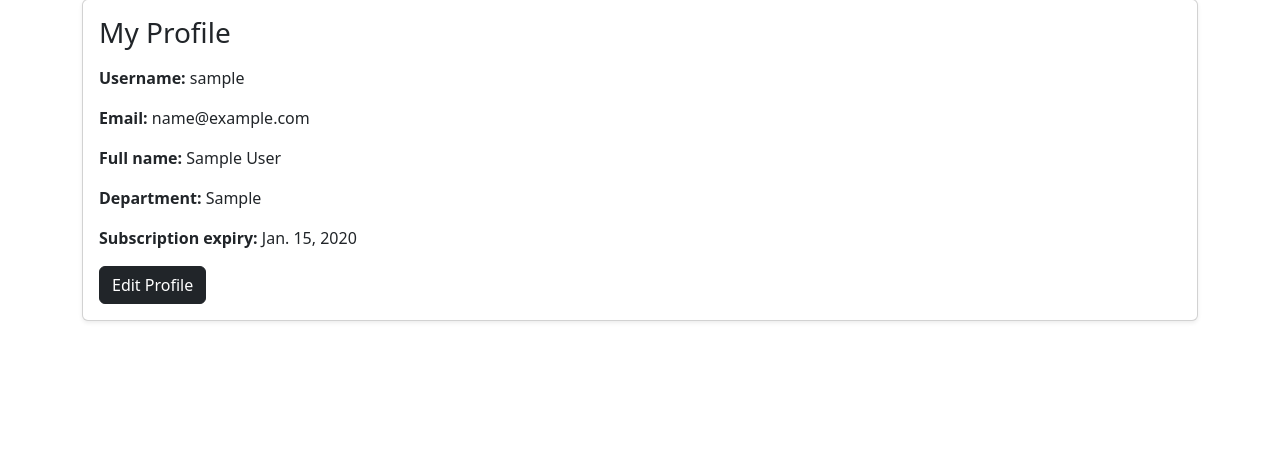
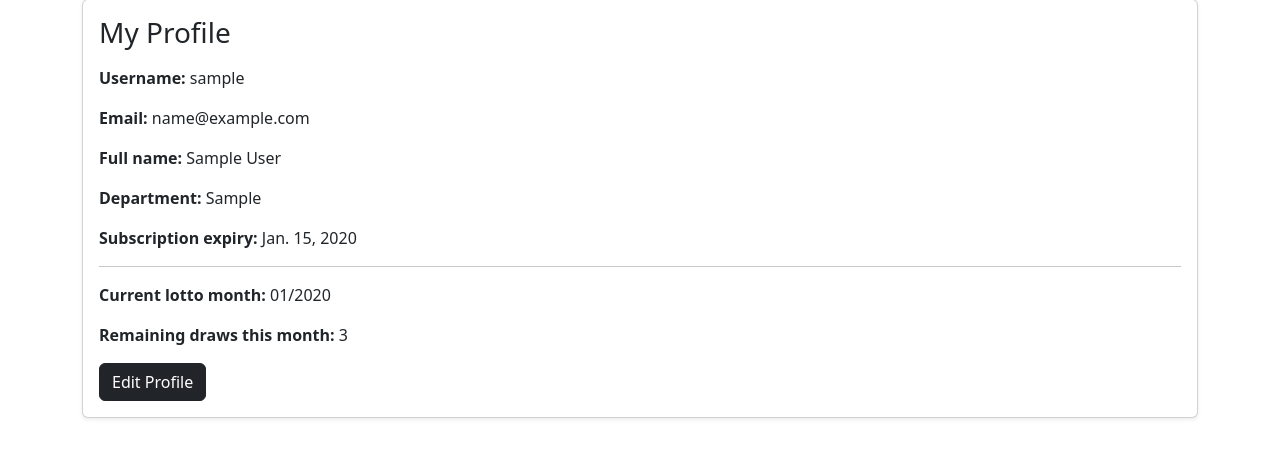
Before and after one commit to EmcioN/Midas-lotto, a Django app: page /accounts/profile/ in a window 1280 px wide. Shown: the part 81-539 px from the top of the page. Run offline with Django 5.2, Linux system fonts and the light colour scheme; a user stored in the database is signed in; tables that the repository leaves empty hold one stand-in row (values such as "Sample post").

Commit message:
Show current lotto month and remaining draws on profile page

```diff
--- a/accounts/views.py
+++ b/accounts/views.py
@@ -3,6 +3,7 @@ from django.contrib.auth import login
 from django.contrib.auth.decorators import login_required
 from django.shortcuts import render, redirect
 
+from lotto.models import MonthlySummary
 from .forms import UserRegisterForm, UserUpdateForm, ProfileUpdateForm
 
 
@@ -22,7 +23,14 @@ def register(request):
 
 @login_required
 def profile(request):
-    return render(request, 'accounts/profile.html')
+    latest_month = MonthlySummary.objects.first()
+    remaining_draws = latest_month.draws_remaining() if latest_month else 0
+
+    context = {
+        'latest_month': latest_month,
+        'remaining_draws': remaining_draws,
+    }
+    return render(request, 'accounts/profile.html', context)
 
 
 @login_required
--- a/templates/accounts/profile.html
+++ b/templates/accounts/profile.html
@@ -11,6 +11,13 @@
         <p><strong>Full name:</strong> {{ request.user.profile.full_name|default:"-" }}</p>
         <p><strong>Department:</strong> {{ request.user.profile.department|default:"-" }}</p>
         <p><strong>Subscription expiry:</strong> {{ request.user.profile.subscription_expiry|default:"Not active yet" }}</p>
+
+        {% if latest_month %}
+            <hr>
+            <p><strong>Current lotto month:</strong> {{ latest_month }}</p>
+            <p><strong>Remaining draws this month:</strong> {{ remaining_draws }}</p>
+        {% endif %}
+
         <a href="{% url 'profile_edit' %}" class="btn btn-dark">Edit Profile</a>
     </div>
 </div>
```
